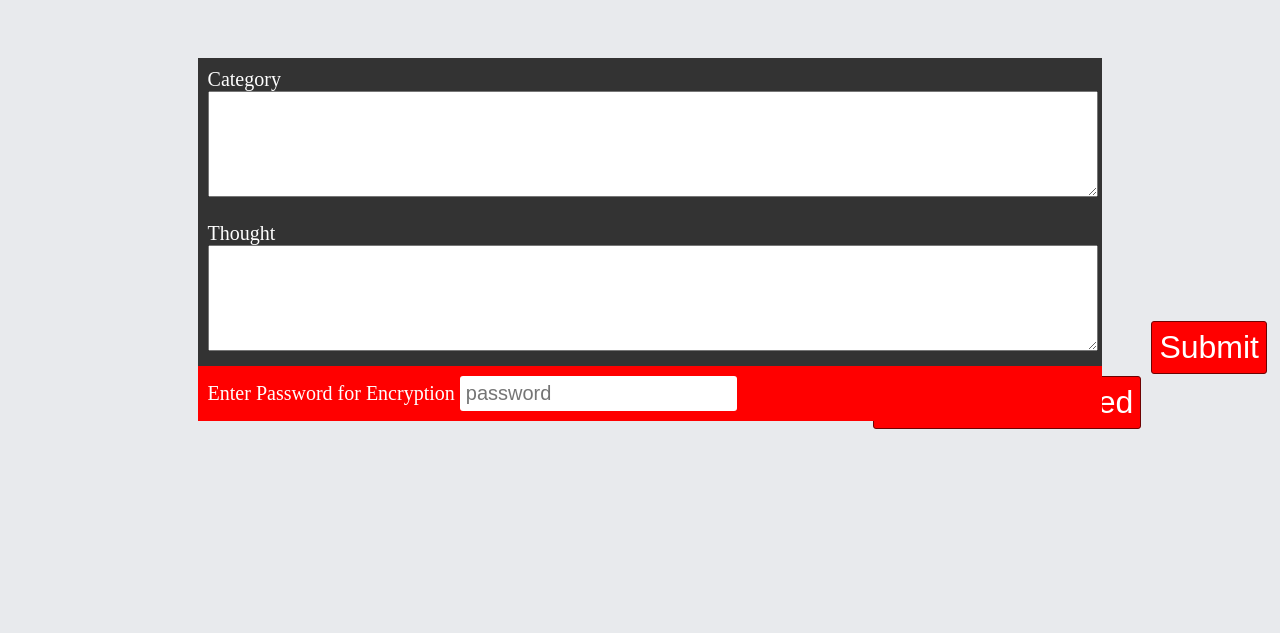
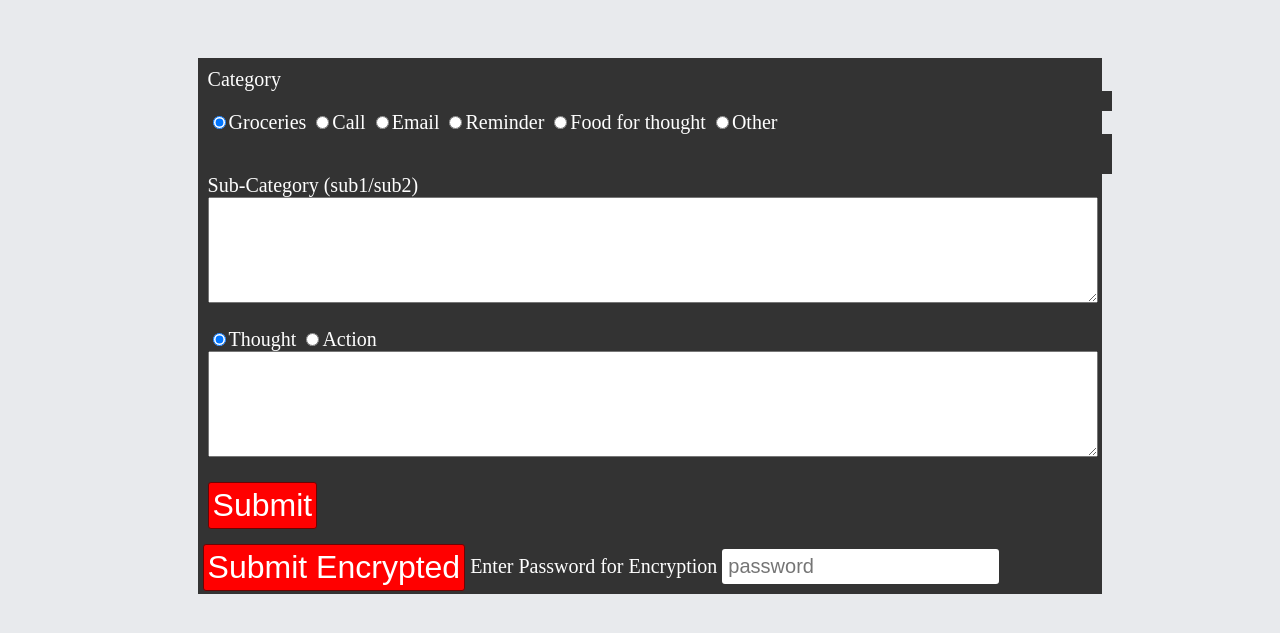
Before and after one commit to cervere/cervere.github.io, a Jekyll site: the page register/index.html, which Jekyll copies as it is, in a window 1280 px wide. Shown: the top 633 px of the page. Built offline with Jekyll 4.4.1, drawn with Linux system fonts in a browser that asks for light colours.

Commit message:
all changes

```diff
--- a/register/encrypt.js
+++ b/register/encrypt.js
@@ -1,3 +1,16 @@
+$(document).ready(function(){
+    $("#newcategorydiv").hide();
+    $("#categoryform input" ).change(function() {
+    var val = $("input[name=category]:checked", "#categoryform").val();
+  if(val != undefined) {
+     if (val == "Other") {
+       $("#newcategorydiv").show();
+     } else {
+       $("#newcategorydiv").hide();
+     }
+   }
+   });
+});
 var webdevencrypt = {
     setEncrypt: function(source,destination,passcode) {
         document.getElementById(destination).innerText = this.encryptCodes(document.getElementById(source).value,document.getElementById(passcode).value);
@@ -27,5 +40,31 @@ var webdevencrypt = {
             var ch = String.fromCharCode(result[i]); str += ch ;
         }
         return str ;
+    },
+    getOptions: function(encrypt){
+        var sheets_url = 'https://script.google.com/macros/s/AKfycbzZZz38fjoE0B80D_hQiMc14D2c_Ju1sIQlQjGFJAYPcepjVfVx/exec'
+        var category = $("input[name=category]:checked", "#categoryform").val();
+        if (category == "Other") {
+           category = $("#newcategory").val();
+         }
+        if(category == undefined) {
+          category = 'Miscellaneous'
+        }
+        var thought_or_action = $("input[name=thoughtoraction]:checked", "#thoughtoraction").val();
+        var subcategory = $("#subcategory").val();
+        var content = $("#content").val();
+        var passcode = document.getElementById('passcode').value;
+        if (passcode == '') {
+          passcode = 'default';
+        }
+        if (encrypt) {
+            content = webdevencrypt.encryptCodes(content,passcode);
+        }
+        options = {
+            method: 'GET',
+            url: sheets_url+'?'+'thought_or_action='+thought_or_action+'&category='+category+'&subcategory='+subcategory+'&content='+content,
+            data: ''
+          }
+        return options
     }
 }
--- a/register/index.html
+++ b/register/index.html
@@ -10,25 +10,48 @@
     <div class="center top-relative">
         <div class="content voilet2">
             <span>Category</span>
-            <textarea id="category"></textarea>
+            <div class="content voilet2">
+            </div>
+            <form id="categoryform">
+              <label><input type="radio" name="category" id="grocery" value="Grocery" checked="true">Groceries</label>
+              <label><input type="radio" name="category" id="phonecall" value="Call" >Call</label>
+              <label><input type="radio" name="category" id="email" value="Email" >Email</label>
+              <label><input type="radio" name="category" id="reminder" value="Reminder" >Reminder</label>
+              <label><input type="radio" name="category" id="foodforthought" value="Food for thought" >Food for thought</label>
+              <label><input type="radio" name="category" id="other" value="Other" >Other</label>
+              <div class="content voilet2">
+              </div>
+               <div id="newcategorydiv">
+                <label>New Category </label>
+                <textarea id="newcategory"></textarea>
                </div>
                <div class="content voilet2">
-            <span>Thought</span>
-            <textarea id="thought"></textarea>
               </div>
+               <div id="subcategorydiv">
+               <label>Sub-Category (sub1/sub2)</label>
+               <textarea id="subcategory"></textarea>
               </div>
-    <button class="encrypt" id="submitthought">Submit</button>
-    <div class="center top-relative">
-    <div class="content voilet1">
+            </form>
+        </div>
+
+        <div class="content voilet2">
+          <form id="thoughtoraction">
+            <label><input type="radio" name="thoughtoraction" id="thought" value="Thought" checked="true">Thought</label>
+            <label><input type="radio" name="thoughtoraction" id="action" value="Action" >Action</label>
+            <textarea id="content"></textarea>
+          </form>
+        </div>
+        <div class="content voilet2">
+          <button class="submit" id="submitthought">Submit</button>
+        </div>
+        <button class="encrypt" id="submitencryptedthought">Submit Encrypted</button>
+        <div class="content voilet2">
           <span>Enter Password for Encryption</span>
             <input class="f15pt" type="password" id="passcode" placeholder="password" />
           </div>
     </div>
-    </div>
-    <button class="encrypt" id="submitencryptedthought">Submit Encrypted</button>
     <script>
         var cors_api_url = 'https://cors-anywhere.herokuapp.com/';
-var sheets_url = 'https://script.google.com/macros/s/AKfycbzZZz38fjoE0B80D_hQiMc14D2c_Ju1sIQlQjGFJAYPcepjVfVx/exec'
         function doCORSRequest(options, printResult) {
           var x = new XMLHttpRequest();
           x.open(options.method, cors_api_url + options.url);
--- a/register/style.css
+++ b/register/style.css
@@ -30,9 +30,18 @@ textarea {
     border-radius: 3px;
     border: 1px solid #6d0202;
     color: #ffffff;
-    padding: 7px;
+    padding: 4px;
     margin: 5px;
-    float: right;
+    float: left;
+}
+.submit {
+    font-size: 24pt;
+    background-color: red;
+    border-radius: 3px;
+    border: 1px solid #6d0202;
+    color: #ffffff;
+    padding: 4px;
+    display: block;
 }
 .encrypt:hover {
     background-color: #333;
```
Also changed, not shown: other parts of register/index.html (+13 -15 lines). Lines whose indentation alone changed are shown as unchanged.
